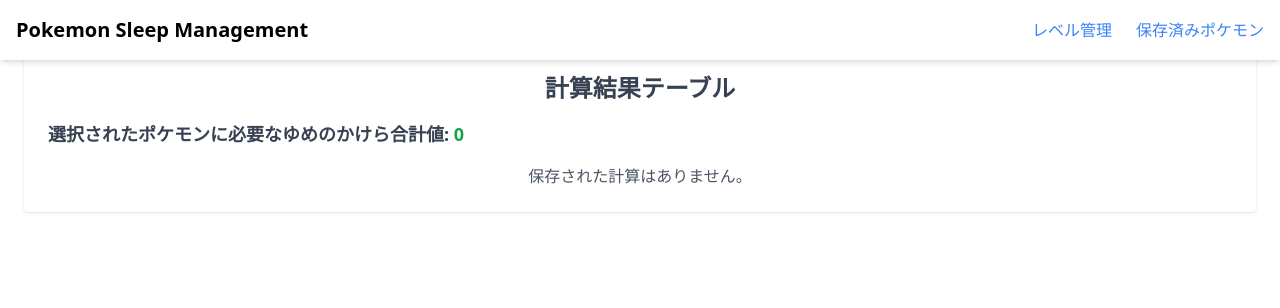
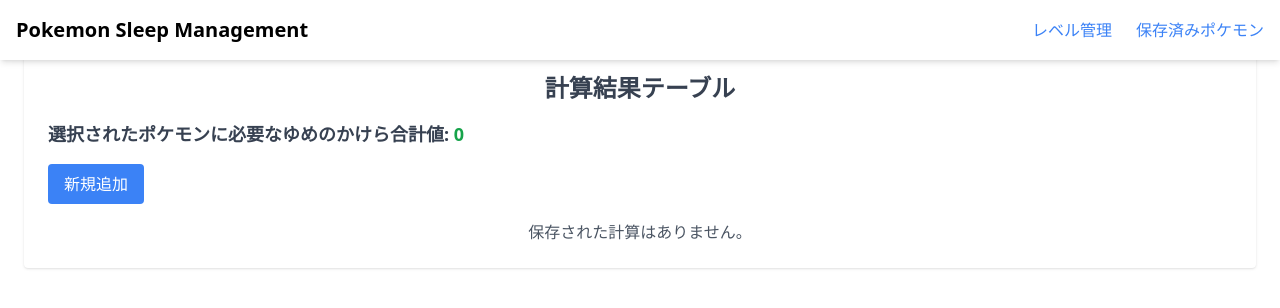
Before and after one commit to SH11235/pokemonsleep-management, a React (Vite) app: page /pokemonsleep-management/list in a window 1280 px wide. Shown: the top 308 px of the page. Built offline with nearby package versions, Linux system fonts and the light colour scheme.

Commit message:
feat 新規追加ボタン設置

```diff
--- a/src/pages/CalculationList.tsx
+++ b/src/pages/CalculationList.tsx
@@ -1,4 +1,5 @@
 import { useState, useEffect } from "react";
+import { v4 as uuidv4 } from "uuid";
 
 import {
     expTypeToRatio,
@@ -14,6 +15,30 @@
 
 const CalculationList = () => {
     const [calculations, setCalculations] = useState<CalculationRecord[]>([]);
+
+    const defaultValue: CalculationRecord = {
+        id: uuidv4(),
+        pokemonName: "",
+        currentLevel: 15,
+        targetLevel: 30,
+        expToNextLevel: 440,
+        expType: "600",
+        nature: "normal",
+        boostEvent: "none",
+        customMultiplier: 1,
+        requiredCandy: calcRequiredCandy(15, 30, "normal", "600", 440, "none"),
+        requiredDreamShards: calcRequiredDreamShards(
+            15,
+            30,
+            "normal",
+            "600",
+            440,
+            1,
+            "none",
+        ),
+        requiredExp: calcTotalRequiredExp(15, 30, "600", 440),
+        includeInTotal: true,
+    };
 
     useEffect(() => {
         const savedRecords = JSON.parse(
@@ -96,6 +121,16 @@
         }
     };
 
+    const handleAddNew = () => {
+        const newRecord = { ...defaultValue };
+        const updatedCalculations = [...calculations, newRecord];
+        setCalculations(updatedCalculations);
+        localStorage.setItem(
+            "calculations",
+            JSON.stringify(updatedCalculations),
+        );
+    };
+
     const totalDreamShards = calculations
         .filter((calc) => calc.includeInTotal)
         .reduce((sum, calc) => sum + calc.requiredDreamShards, 0);
@@ -109,6 +144,13 @@
                 選択されたポケモンに必要なゆめのかけら合計値:{" "}
                 <span className="text-green-600">{totalDreamShards}</span>
             </div>
+            <button
+                type="button"
+                onClick={handleAddNew}
+                className="mb-4 px-4 py-2 bg-blue-500 text-white rounded hover:bg-blue-700"
+            >
+                新規追加
+            </button>
             {calculations.length === 0 ? (
                 <p className="text-center text-gray-600">
                     保存された計算はありません。
```
